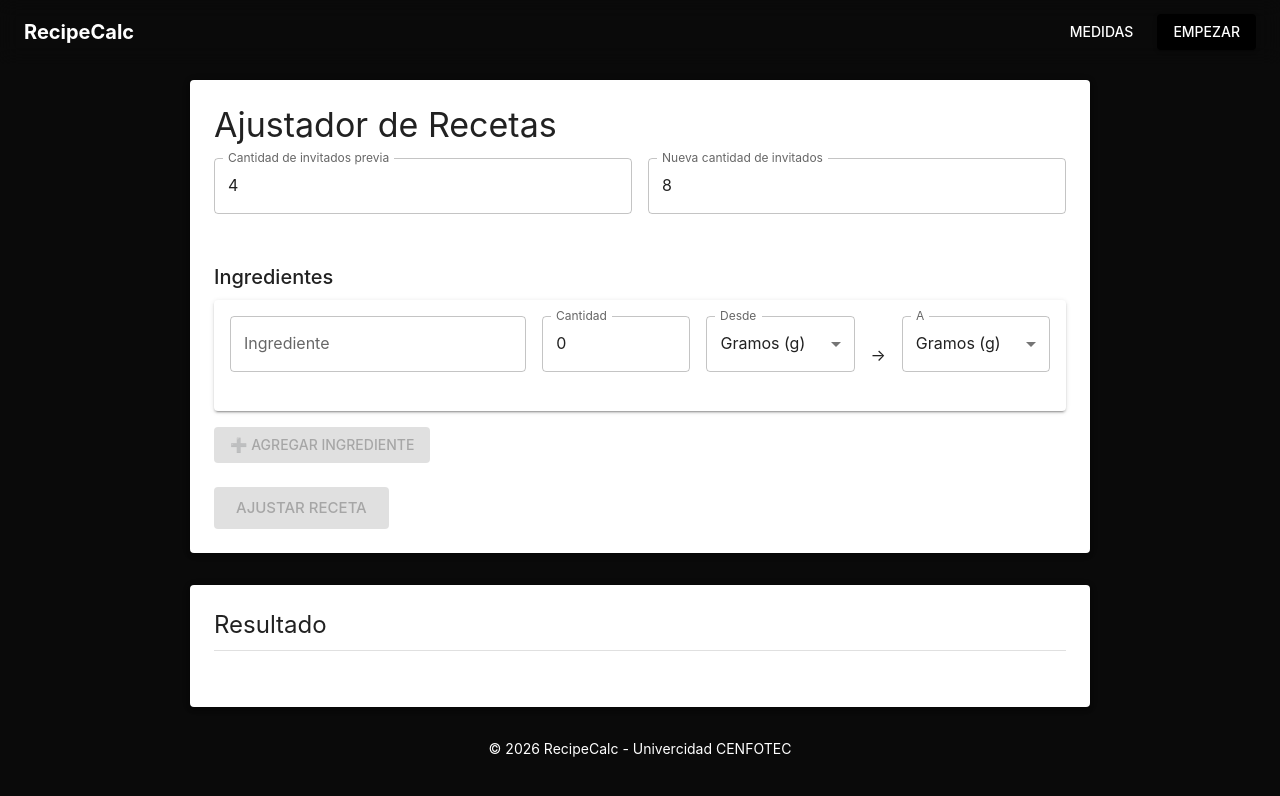
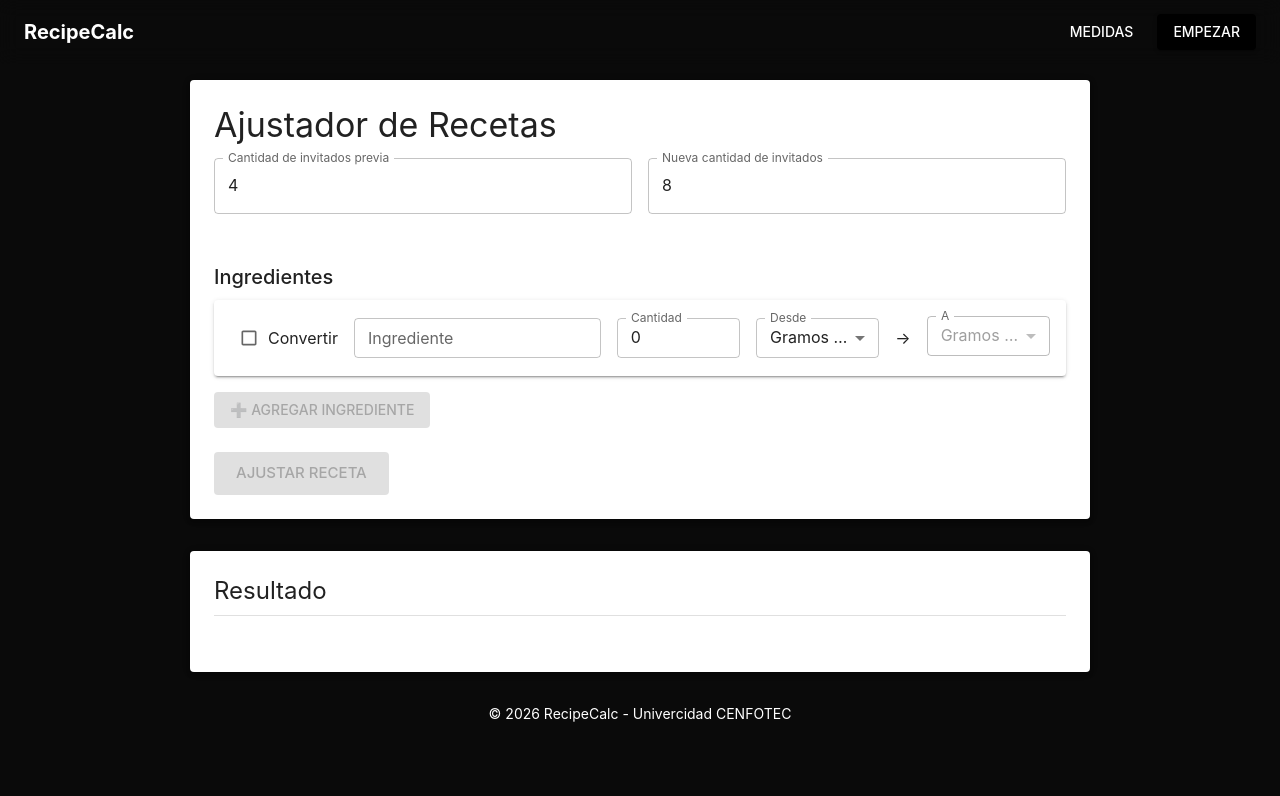
Before and after one commit to squirosac-creator/CalculadoraDeRecetas, a React (Vite) app: page /#/app in a window 1280 px wide. Shown: the top 796 px of the page. Built offline with nearby package versions, Linux system fonts and the light colour scheme.

Commit message:
checkbox

```diff
--- a/src/components/IngredientsForm/IngredientsForm.tsx
+++ b/src/components/IngredientsForm/IngredientsForm.tsx
@@ -14,14 +14,16 @@ import {
   FormControl,
   InputLabel,
   FormHelperText,
+  Checkbox,
+  FormControlLabel,
 } from "@mui/material";
 import { useState, useEffect } from "react";
 
 type Props = {
   ingredientes: Ingrediente[];
-  onChange: (index: number, campo: keyof Ingrediente, valor: string | number) => void;
+  onChange: (index: number, campo: keyof Ingrediente, valor: string | number | boolean) => void;
   onAdd: () => void;
-  onValidationChange?: (hayErrores: boolean) => void; // 👈 clave
+  onValidationChange?: (hayErrores: boolean) => void;
 };
 
 export default function IngredientsForm({
@@ -37,12 +39,13 @@ export default function IngredientsForm({
   const esConversionValida = (ing: Ingrediente) =>
     conversionValida(ing.unidadEntrada, ing.unidadSalida);
 
-  const hayErrores = ingredientes.some(
-    (ing) =>
-      !ing.nombre.trim() ||
-      ing.cantidad <= 0 ||
-      (!ing.unidadEntrada || !ing.unidadSalida ? false : !esConversionValida(ing)),
-  );
+  const hayErrores = ingredientes.some((ing) => {
+    const errorNombre = !ing.nombre.trim();
+    const errorCantidad = ing.cantidad <= 0;
+    const errorConversion = ing.unidadEntrada && ing.unidadSalida && !esConversionValida(ing);
+
+    return errorNombre || errorCantidad || errorConversion;
+  });
 
   useEffect(() => {
     onValidationChange?.(hayErrores);
@@ -69,19 +72,39 @@ export default function IngredientsForm({
               display: "grid",
               gap: 2,
               alignItems: "center",
-
               gridTemplateColumns: {
                 xs: "1fr",
-                sm: "1fr 1fr",
-                md: "2fr 1fr 1fr auto 1fr",
+                sm: "auto 2fr 1fr 1fr auto 1fr",
               },
             }}
           >
+            <FormControlLabel
+              sx={{ alignSelf: "center", m: 0 }}
+              control={
+                <Checkbox
+                  size='small'
+                  checked={!!ing.convertir}
+                  onChange={(e) => {
+                    const checked = e.target.checked;
+
+                    onChange(index, "convertir", checked);
+
+                    if (!checked) {
+                      onChange(index, "unidadSalida", ing.unidadEntrada);
+                    }
+                  }}
+                />
+              }
+              label='Convertir'
+            />
+
             <TextField
+              size='small'
               label='Ingrediente'
+              fullWidth
               value={ing.nombre}
               error={!!(touched[index]?.nombre && errorNombre)}
-              helperText={touched[index]?.nombre && errorNombre ? "Requerido" : " "}
+              helperText={touched[index]?.nombre && errorNombre ? "Requerido" : ""}
               onChange={(e) => onChange(index, "nombre", e.target.value)}
               onBlur={() =>
                 setTouched((prev) => ({
@@ -92,11 +115,13 @@ export default function IngredientsForm({
             />
 
             <TextField
+              size='small'
               label='Cantidad'
               type='number'
+              fullWidth
               value={ing.cantidad}
               error={!!(touched[index]?.cantidad && errorCantidad)}
-              helperText={touched[index]?.cantidad && errorCantidad ? "Debe ser > 0" : " "}
+              helperText={touched[index]?.cantidad && errorCantidad ? "Debe ser > 0" : ""}
               inputProps={{ min: 0 }}
               onChange={(e) => onChange(index, "cantidad", Number(e.target.value))}
               onBlur={() =>
@@ -107,27 +132,21 @@ export default function IngredientsForm({
               }
             />
 
-            <FormControl>
+            {/* UNIDAD ENTRADA */}
+            <FormControl fullWidth size='small'>
               <InputLabel>Desde</InputLabel>
               <Select
                 label='Desde'
                 value={ing.unidadEntrada}
-                displayEmpty
                 onChange={(e) => {
                   const value = e.target.value;
 
                   onChange(index, "unidadEntrada", value);
 
-                  if (!ing.unidadSalida) {
+                  if (!ing.convertir) {
                     onChange(index, "unidadSalida", value);
                   }
                 }}
-                onBlur={() =>
-                  setTouched((prev) => ({
-                    ...prev,
-                    [index]: { ...prev[index], unidadEntrada: true },
-                  }))
-                }
               >
                 {UNIDADES.map((u) => (
                   <MenuItem key={u} value={u}>
@@ -135,31 +154,46 @@ export default function IngredientsForm({
                   </MenuItem>
                 ))}
               </Select>
-
-              <FormHelperText> </FormHelperText>
             </FormControl>
 
-            <Typography textAlign='center'>→</Typography>
+            {/* FLECHA */}
+            <Typography
+              sx={{
+                display: "flex",
+                alignItems: "center",
+                justifyContent: "center",
+              }}
+            >
+              →
+            </Typography>
 
-            <FormControl error={!!(touched[index]?.unidadSalida && errorConversion)}>
+            {/* UNIDAD SALIDA */}
+            <FormControl
+              fullWidth
+              size='small'
+              error={!!(touched[index]?.unidadSalida && errorConversion)}
+            >
               <InputLabel>A</InputLabel>
               <Select
                 label='A'
                 value={ing.unidadSalida}
-                displayEmpty
+                disabled={!ing.convertir}
                 onChange={(e) => {
                   const value = e.target.value;
 
                   onChange(index, "unidadSalida", value);
 
-                  if (!ing.unidadEntrada) {
+                  if (!ing.convertir) {
                     onChange(index, "unidadEntrada", value);
                   }
                 }}
                 onBlur={() =>
                   setTouched((prev) => ({
                     ...prev,
-                    [index]: { ...prev[index], unidadSalida: true },
+                    [index]: {
+                      ...prev[index],
+                      unidadSalida: true,
+                    },
                   }))
                 }
               >
@@ -171,7 +205,7 @@ export default function IngredientsForm({
               </Select>
 
               <FormHelperText>
-                {touched[index]?.unidadSalida && errorConversion ? "Conversión inválida" : " "}
+                {touched[index]?.unidadSalida && errorConversion ? "Conversión inválida" : ""}
               </FormHelperText>
             </FormControl>
           </Paper>
--- a/src/pages/RecipeApp/RecipeApp.tsx
+++ b/src/pages/RecipeApp/RecipeApp.tsx
@@ -15,7 +15,13 @@ export default function RecipeApp() {
   const [invitadosOriginales, setInvitadosOriginales] = useState(4);
   const [invitadosNuevos, setInvitadosNuevos] = useState(8);
   const [ingredientes, setIngredientes] = useState<Ingrediente[]>([
-    { nombre: "", cantidad: 0, unidadEntrada: "g", unidadSalida: "g" },
+    {
+      nombre: "",
+      cantidad: 0,
+      unidadEntrada: "g",
+      unidadSalida: "g",
+      convertir: false,
+    },
   ]);
   const [resultado, setResultado] = useState<IngredienteResultado[]>([]);
   const [error, setError] = useState("");
@@ -23,7 +29,13 @@ export default function RecipeApp() {
   const agregarIngrediente = () => {
     setIngredientes([
       ...ingredientes,
-      { nombre: "", cantidad: 0, unidadEntrada: "g", unidadSalida: "g" },
+      {
+        nombre: "",
+        cantidad: 0,
+        unidadEntrada: "g",
+        unidadSalida: "g",
+        convertir: false,
+      },
     ]);
   };
 
@@ -38,11 +50,11 @@ export default function RecipeApp() {
   const actualizarIngrediente = (
     index: number,
     campo: keyof Ingrediente,
-    valor: string | number,
+    valor: string | number | boolean,
   ) => {
-    const copia = [...ingredientes];
-    copia[index] = { ...copia[index], [campo]: valor };
-    setIngredientes(copia);
+    setIngredientes((prev) =>
+      prev.map((ing, i) => (i === index ? { ...ing, [campo]: valor } : ing)),
+    );
   };
 
   const validarFormulario = (): boolean => {
--- a/src/types.ts
+++ b/src/types.ts
@@ -1,8 +1,11 @@
+/** @format */
+
 export type Ingrediente = {
   nombre: string;
   cantidad: number;
   unidadEntrada: string;
   unidadSalida: string;
+  convertir?: boolean;
 };
 
 export type RecetaRequest = {
```
